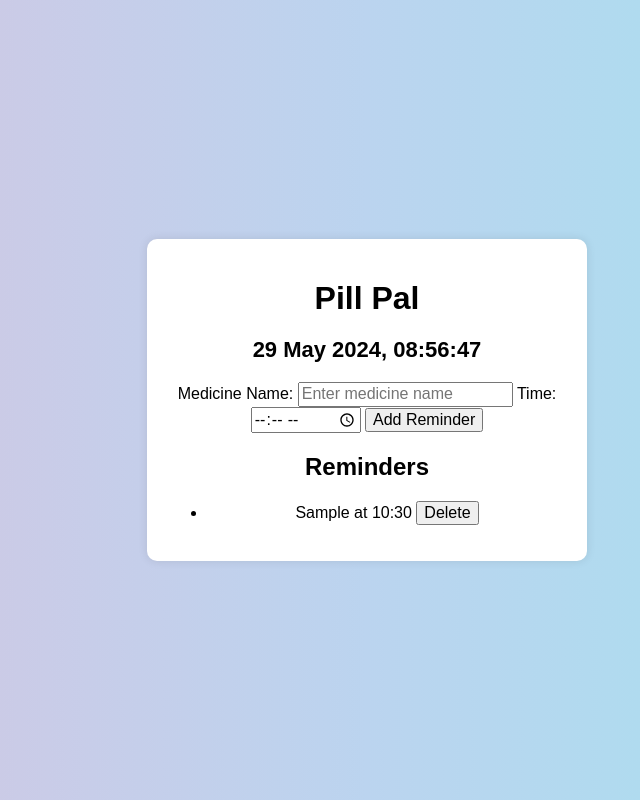
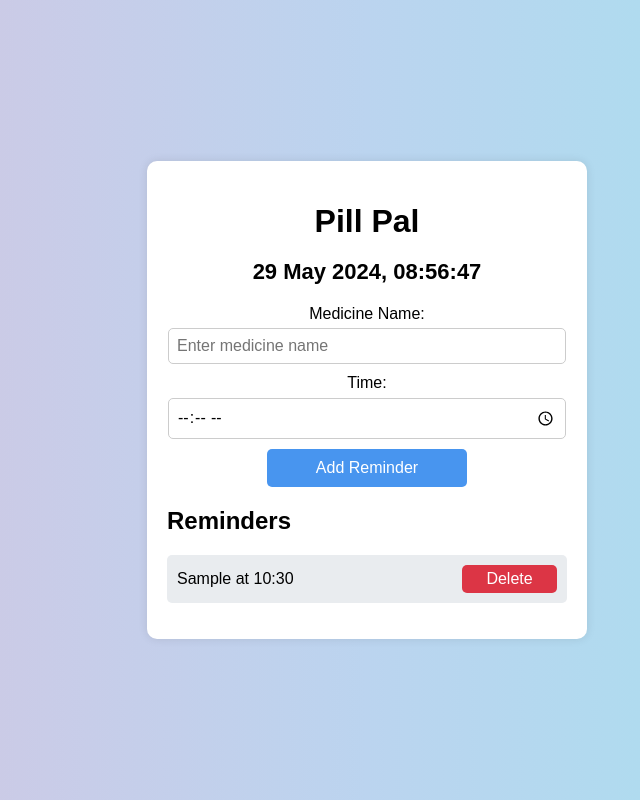
Before and after one commit to Faustina-Acheampong/Medicine-reminder-app, a plain HTML site: page index.html in a window 1280 px wide. Both pictures are taken after typing "Sample", "10:30" into the empty fields and a click on the button "Add Reminder". Shown: the whole page, without its empty margins (273-913 px from the left). Drawn offline with Linux system fonts and the light colour scheme.

Commit message:
Added styles to buttons and form inputs in css

```diff
--- a/styles.css
+++ b/styles.css
@@ -31,3 +31,63 @@ body {
   form {
     margin-bottom: 20px;
   }
+
+  label {
+    display: block;
+    margin-bottom: 5px;
+  }
+
+  input {
+    width: calc(100% - 20px);
+    padding: 8px;
+    margin-bottom: 10px;
+    border: 1px solid #ccc;
+    border-radius: 5px;
+  }
+
+  button {
+    width: 50%;
+    padding: 10px;
+    background-color: #4895ef;
+    color: white;
+    border: none;
+    border-radius: 5px;
+    cursor: pointer;
+  }
+
+  button:hover {
+    background-color: #4361ee;
+  }
+
+  #reminders {
+    text-align: left;
+  }
+
+  #medReminderList {
+    list-style-type: none;
+    padding: 0;
+  }
+
+  #medReminderList li {
+    background-color: #e9ecef;
+    padding: 10px;
+    margin-bottom: 5px;
+    border-radius: 5px;
+    display: flex;
+    justify-content: space-between;
+    align-items: center;
+  }
+
+  #medReminderList button {
+    width: 25%;
+    background-color: #dc3545;
+    border: none;
+    padding: 5px;
+    border-radius: 5px;
+    color: white;
+    cursor: pointer;
+  }
+
+  #medReminderList button:hover {
+    background-color: #c82333;
+  }
```
